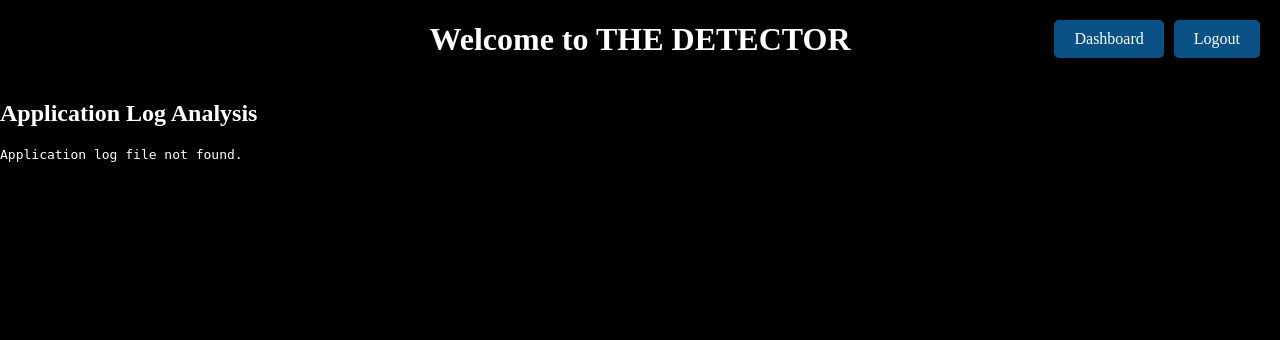
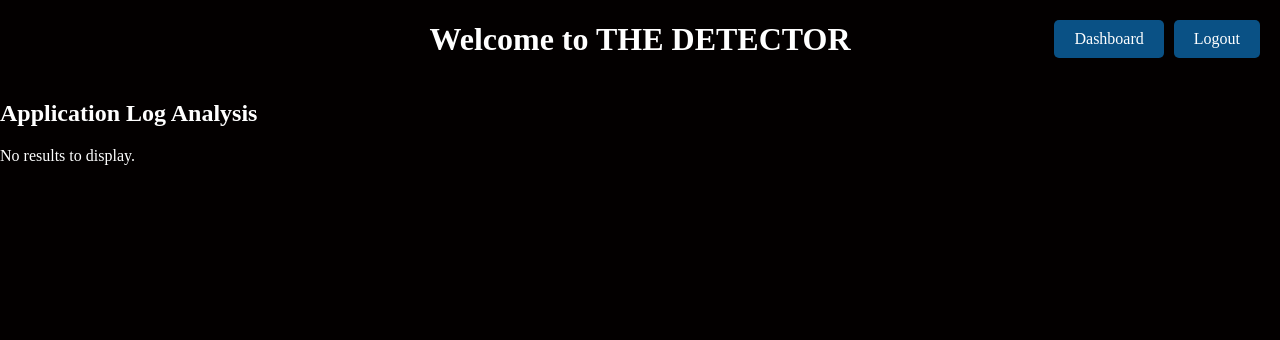
Before and after one commit to seeyou7/PortfolioProject, a Django app: page /dashboard/app-logs/ in a window 1280 px wide. Shown: the top 340 px of the page. Run offline with Django 4.2, Linux system fonts and the light colour scheme; the visitor is signed in with stand-in values (Sample User, id 1).

Commit message:
add conditions according to the output

```diff
--- a/LogScanner/dashboard/templates/dashboard/app_logs.html
+++ b/LogScanner/dashboard/templates/dashboard/app_logs.html
@@ -1,10 +1,19 @@
 {% extends 'base.html' %}
 
 {% block content %}
-<h2>Application Log Analysis</h2>
-{% if analysis_results %}
-<pre>{{ analysis_results|safe }}</pre>
+<h2 class="content-padding text-color-general">Application Log Analysis</h2>
+{% if analysis_results.sql_injection_attempts %}
+    <div class="content-padding">
+        <h3 class="text-color-highlight">SQL Injection Attempts:</h3>
+        <ul class="text-color-general">
+        {% for attempt in analysis_results.sql_injection_attempts %}
+            <li>Timestamp: {{ attempt.timestamp }}, Source IP: {{ attempt.src_ip }}</li>
+        {% endfor %}
+        </ul>
+        <h3 class="text-color-warning">Description:</h3>
+        <p style="white-space: pre-wrap;" class="text-color-general">{{ analysis_results.sql_injection_description }}</p>
+    </div>
 {% else %}
-<p>No results to display.</p>
+    <p>No results to display.</p>
 {% endif %}
 {% endblock %}
--- a/LogScanner/dashboard/templates/dashboard/auth_logs.html
+++ b/LogScanner/dashboard/templates/dashboard/auth_logs.html
@@ -2,7 +2,7 @@
 
 {% load static %}
 
-<link rel="stylesheet" href="{% static '../accounts/css/styles.css' %}">
+<!-- <link rel="stylesheet" href="{% static '../accounts/css/styles.css' %}"> -->
 
 
 {% block content %}
```
Also changed, not shown: LogScanner/dashboard/templates/dashboard/network_logs.html (line endings or trailing spaces), 1 other file.
